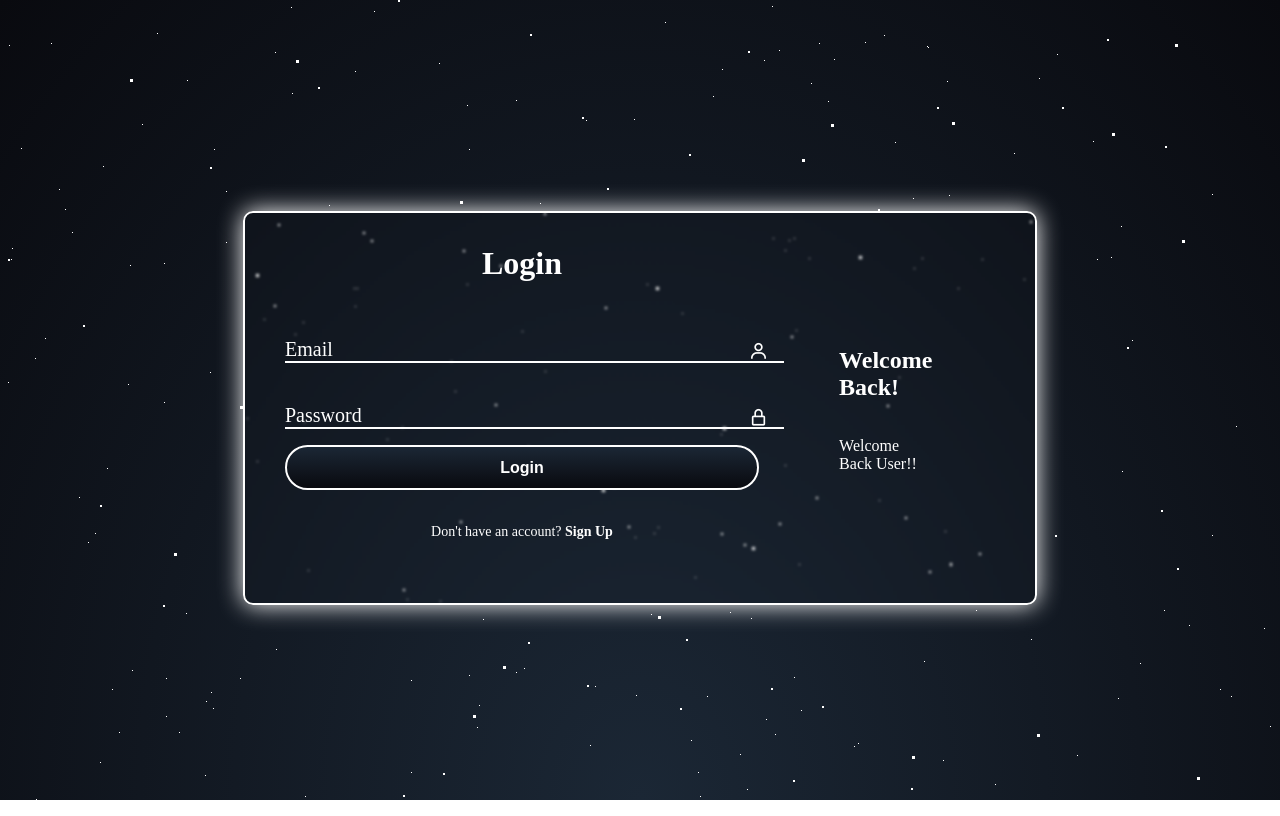
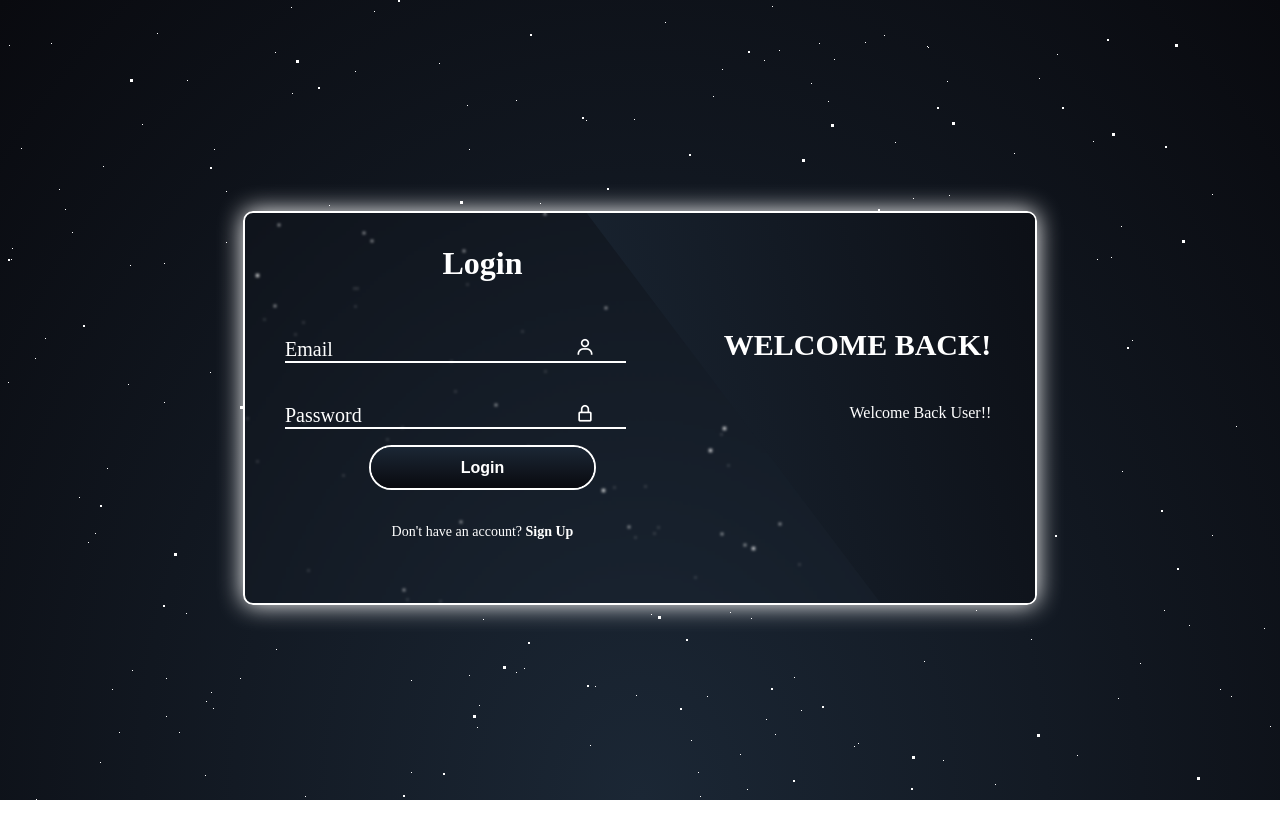
Before and after one commit to deepaksharma7978/net-chat, a PHP site: page /star.php in a window 1280 px wide. Run offline with PHP 8.4, Linux system fonts and the light colour scheme.

Commit message:
Login Done

```diff
--- /dev/null
+++ b/public/scripts/sky.js
@@ -0,0 +1,9 @@
+const container = document.querySelector(".main-container");
+const LoginLink = document.querySelector(".signInLink");
+const RegisterLink = document.querySelector(".signUpLink");
+RegisterLink.addEventListener('click',()=>{
+    container.classList.add('active');
+})
+LoginLink.addEventListener('click',()=>{
+    container.classList.remove('active');
+})
--- a/public/star.php
+++ b/public/star.php
@@ -19,54 +19,69 @@
             </section>
             <!-- <div class="tabs-container">
                 <div class="tab-btns">
-                <div id="login-tab-btn" class="tab tab-active">Login</div>
-                <div id="register-tab-btn" class="tab">Register</div>
-            </div> -->
-            <div class="login-cards">
+                    <div id="login-tab-btn" class="tab tab-active">Login</div>
+                    <div id="register-tab-btn" class="tab">Register</div>
+                </div> -->
+                <div class="login-cards">
+                <div class="curveShaped"></div>
+                <div class="curveShaped2"></div>
                 <form id="login-form" class="form-container Login">
-                    <h3>Login</h3>
-                    <div class="form-input">
+                    <h3 class="animation" style="--D:0">Login</h3>
+                    <div class="form-input animation" style="--D:1">
                         <input type="email" id="email" placeholder=" " autocomplete="username">
                         <label for="login-email">Email</label>
                         <i class='bx bx-user'></i>
                     </div>
-                    <div class="form-input">
+                    <div class="form-input animation" style="--D:2">
                         <input type="password" id="password" placeholder=" " autocomplete="current-password">
                         <label for="login-password">Password</label>
                         <i class='bx bx-lock-alt'></i>
                     </div>
-                    <div class="input-btn">
+                    <div class="input-btn animation" style="--D:3">
                         <button class="btn" type="submit">Login</button>
                     </div>
 
-                    <div class="regis-link">
+                    <div class="regis-link animation" style="--D:4">
                         <p>Don't have an account? <a href="#" class="signUpLink">Sign Up</a></p>
                     </div>
                 </form>
-                <!-- <form id="register-form" class="form-container">
-                    <h3>Register</h3>
-                    <div class="form-input">
+                <div class="info-content login">
+                    <h2 class="animation" style="--D:0">Welcome Back!</h2>
+                    <p class="animation" style="--D:1">Welcome Back User!!</p>
+                </div>
+
+                <form id="register-form" class="form-container Register">
+                    <h3 class="animation" style="--li:17;">Register</h3>
+                    <div class="form-input animation">
+                        <input type="text" id="register-name" placeholder=" " autocomplete="username">
                         <label for="register-name">Fullname</label>
-                        <input type="text" id="register-name" placeholder="John Doe">
+                        <i class='bx bx-user'></i>
                     </div>
-                    <div class="form-input">
+                    <div class="form-input animation " style="--li:18;">
+                        <input type="email" id="register-email" placeholder=" " autocomplete="username">
                         <label for="register-email">Email</label>
-                        <input type="email" id="register-email" placeholder="john@doe.com">
+                        <i class='bx bx-user'></i>
                     </div>
-                    <div class="form-input">
+                    <div class="form-input animation" style="--li:19;">
+                        <input type="password" id="register-password" placeholder=" " autocomplete="current-password">
                         <label for="register-password">Password</label>
-                        <input type="password" id="register-password" placeholder="John#90abc">
+                        <i class='bx bx-lock-alt'></i>
                     </div>
-                    <button type="submit">
-                        Register
-                    </button>
-                </form> -->
-            </div>
-            <div class="info-content">
-                <h2>Welcome Back!</h2>
-                <p>Welcome Back User!!</p>
+                    <div class="input-btn animation" style="--li:20;">
+                        <button class="btn" type="submit">Register</button>
+                    </div>
+
+                    <div class="regis-link animation" style="--li:21;">
+                        <p>Already have an account? <a href="#" class="signInLink">Sign In</a></p>
+                    </div>
+                </form>
+                <div class="info-content Register">
+                    <h2 class="animation" style="--li:17;">Welcome Back!</h2>
+                    <p class="animation" style="--li:18;">Welcome Back User!!</p>
+                </div>
             </div>
         </div>
     </div>
+    <script src="./scripts/sky.js"></script>
 </body>
 </html>
--- a/public/styles/sky.css
+++ b/public/styles/sky.css
@@ -38,12 +38,13 @@ body {
     box-shadow: 0 0 25px white;
     -webkit-backdrop-filter: blur(1.5px);
     backdrop-filter: blur(1.5px);
+    overflow: hidden;
 }
 
 .login-cards .form-container{
     position: absolute;
     top: 0;
-    width: 60%;
+    width: 50%;
     height: 90%;
     display: flex;
     justify-content: center;
@@ -55,11 +56,46 @@ body {
     padding: 0 40px;
 }
 
+.animation{
+    position: relative;
+    z-index: 1;
+}
+
+.form-container.Login .animation{
+    transform: translateX(0%);
+    transition: .7s;
+    opacity: 1;
+    transition-delay: calc(ls * var(--D));
+}
+
+.main-container.active .form-container.Login .animation{
+    transform: translateX(-120%);
+    opacity: 0;
+}
+
+
+.form-container.Register{
+    right: 0;
+    padding: 0 20px;
+}
+
+.form-container.Register .animation{
+    transform: translateX(200%);
+    transition: .7s ease;
+    opacity: 0;
+    transition-delay: calc(ls * var(--li));
+}
+
+.main-container.active .form-container.Register .animation{
+    transform: translateX(0%);
+    opacity: 1;
+}
+
 .form-container h3{
     font-size: 32px;
     text-align: center;
+}
 
-}
 .form-container .form-input{
     position: relative;
     width: 100%;
@@ -68,7 +104,7 @@ body {
 }
 
 .form-container input{
-    width: 100%;
+    width: 80%;
     height: 50%;
     background: transparent;
     border: none;
@@ -100,8 +136,8 @@ body {
 
 .form-input i{
     position: absolute;
-    top: 30%;
-    right: -2%;
+    top: 20%;
+    right: 85px;
     font-size: 20px;
     transform: translateY(-50%);
     transition: all 0.3s ease-in-out;
@@ -113,16 +149,50 @@ body {
     color: #fff;
 }
 
+.form-container.Register input{
+    width: 80%;
+    height: 50%;
+    background: transparent;
+    border: none;
+    outline: none;
+    font-size: 16px;
+    color: #fff;
+    font-weight: 600;
+    border-bottom: 2px solid #fff;
+    padding-right: 23px;
+}
+
+.form-container.Register label{
+    position: absolute;
+    top: 25%;
+    left: 0;
+    transform: translateY(-50%);
+    font-size: 20px;
+    color: #fff;
+    transition: all 0.3s ease-in-out;
+}
+
+.form-container .Register .form-input input:focus ~ label,
+.form-container .Register .form-input input:not(:placeholder-shown) ~ label{
+    top: -5px;
+    font-size: small;
+    color: #fff;
+}
+
 .btn{
     position: relative;
-    width: 100%;
     height: 45px;
     border-radius: 40px;
     background: transparent;
     cursor: pointer;
+    z-index: 10;
     font-size: 16px;
     font-weight: 600;
     border: 2px solid #fff;
+    display: flex;
+    justify-self: center;
+    align-items: center;
+    padding: 10px 90px;
 }
 
 .btn::before{
@@ -152,6 +222,8 @@ body {
     text-decoration: none;
     color: #fff;
     font-weight: 600;
+    position: relative;
+    z-index: 10;
 }
 
 .regis-link a:hover{
@@ -159,9 +231,8 @@ body {
 }
 
 .info-content{
-    position: relative;
-    top: 0;
-    right: -150%;
+    position: absolute;
+    top: -28px;
     height: 100%;
     width: 50%;
     display: flex;
@@ -169,6 +240,80 @@ body {
     flex-direction: column;
 }
 
+.info-content.login{
+    top: -10%;
+    right: 3%;
+    text-align: right;
+    padding: 0 20px 20px 150px;
+}
+
+.info-content.login .animation{
+    transform: translate(0);
+    transition: .7s ease;
+    transition-delay: calc(ls * var(--D));
+}
+
+.main-container.active .info-content.login .animation{
+    transform: translateX(120%);
+    opacity: 0;
+}
+
+.info-content.Register{
+    position: relative;
+    left: 64%;
+    text-align: left;
+    padding: 0 40px 40px 0;
+}
+
+.info-content.Register .animation{
+    transform: translate(0);
+    transition: .7s ease;
+    opacity: 0;
+    transition-delay: calc(ls * var(--li));
+}
+
+.main-container.active .info-content.Register .animation{
+    transform: translateX(-120%);
+    opacity: 1;
+}
+
+.info-content h2{
+    text-transform: uppercase;
+    font-size: 30px;
+    line-height: 1.3;
+}
+
+.main-container .curveShaped{
+    position: absolute;
+    right: 0;
+    top: -5px;
+    height: 600px;
+    width: 850px;
+    background: linear-gradient(45deg,#1b2735 ,#090a0f);
+    transform: rotate(13deg) skewY(40deg);
+    transform-origin: bottom right;
+    transition:all 1.5s ease;
+}
+
+.main-container.active .curveShaped{
+    transform: rotate(0deg) skewY(0deg);
+}
+
+.main-container .curveShaped2{
+    position: absolute;
+    left: 0;
+    height: 600px;
+    width: 850px;
+    background: linear-gradient(45deg,#1b2735 ,#090a0f);
+    transform-origin: bottom right;
+    transform: rotate(0deg) skewY(90deg);
+    transition:all 1.5s ease;
+}
+
+.main-container.active .curveShaped2{
+    transform: rotate(-10deg) skewY(-20deg);
+    transition-delay: 0.1s;
+}
 
 #stars {
     width: 1px;
```
